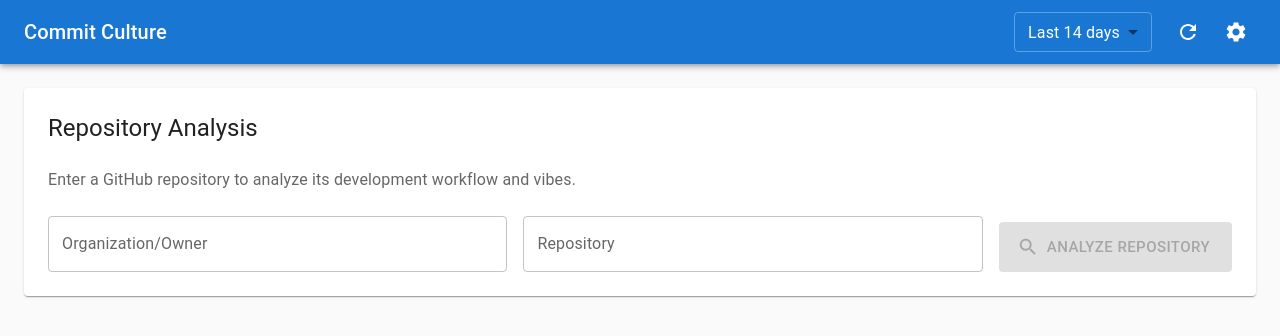
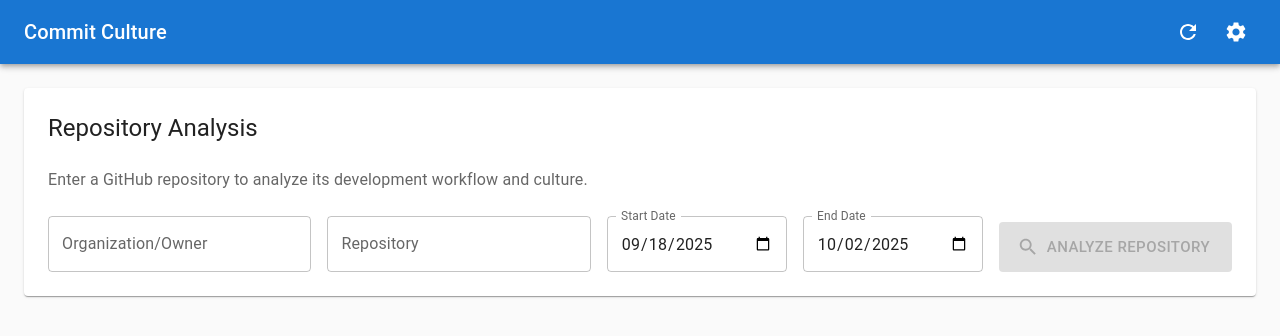
Before and after one commit to ChrisTimperley/check-the-vibes, a React (Vite) app in the folder frontend/: page / in a window 1280 px wide. Shown: the top 336 px of the page. Built offline with nearby package versions, Linux system fonts and the light colour scheme.

Commit message:
feature: added date selection dropdown

```diff
--- a/frontend/src/MuiApp.tsx
+++ b/frontend/src/MuiApp.tsx
@@ -22,16 +22,29 @@
 
 function App() {
   const [data, setData] = useState(mockAnalysisData);
-  const [timeWindow, setTimeWindow] = useState('14');
   const [owner, setOwner] = useState('');
   const [repo, setRepo] = useState('');
   const [isAnalyzing, setIsAnalyzing] = useState(false);
   const [hasAnalyzed, setHasAnalyzed] = useState(false);
   const [showRepositoryInput, setShowRepositoryInput] = useState(false);
 
+  // Initialize dates: default to last 14 days
+  const getDefaultStartDate = () => {
+    const date = new Date();
+    date.setDate(date.getDate() - 14);
+    return date.toISOString().split('T')[0];
+  };
+
+  const getDefaultEndDate = () => {
+    return new Date().toISOString().split('T')[0];
+  };
+
+  const [startDate, setStartDate] = useState(getDefaultStartDate());
+  const [endDate, setEndDate] = useState(getDefaultEndDate());
+
   const fetchAnalysisData = async () => {
-    if (!owner || !repo) {
-      console.log('Owner and repo are required');
+    if (!owner || !repo || !startDate || !endDate) {
+      console.log('Owner, repo, and dates are required');
       return;
     }
 
@@ -39,13 +52,15 @@
     try {
       console.log('Fetching analysis data from API...');
       const repoName = `${owner}/${repo}`;
-      const since = new Date();
-      since.setDate(since.getDate() - Number(timeWindow));
+      const fromDate = new Date(startDate);
+      const toDate = new Date(endDate);
+      // Set to end of day for the end date
+      toDate.setHours(23, 59, 59, 999);
 
       const response = await fetch(
         `http://localhost:8000/analyze?repo=${encodeURIComponent(repoName)}&from=${encodeURIComponent(
-          since.toISOString()
-        )}&to=${encodeURIComponent(new Date().toISOString())}`
+          fromDate.toISOString()
+        )}&to=${encodeURIComponent(toDate.toISOString())}`
       );
 
       if (!response.ok) {
@@ -75,12 +90,12 @@
     fetchAnalysisData();
   };
 
-  // Only automatically re-fetch when time window changes (after initial analysis)
+  // Only automatically re-fetch when dates change (after initial analysis)
   useEffect(() => {
     if (hasAnalyzed && owner && repo && !showRepositoryInput) {
       fetchAnalysisData();
     }
-  }, [timeWindow]);
+  }, [startDate, endDate]);
 
   const handleRefresh = () => {
     console.log('Refreshing data...');
@@ -98,10 +113,6 @@
 
       <Header
         hasAnalyzed={hasAnalyzed}
-        owner={owner}
-        repo={repo}
-        timeWindow={timeWindow}
-        onTimeWindowChange={setTimeWindow}
         onRefresh={handleRefresh}
         onChangeRepository={handleChangeRepository}
       />
@@ -112,9 +123,13 @@
           <RepositoryInput
             owner={owner}
             repo={repo}
+            startDate={startDate}
+            endDate={endDate}
             isAnalyzing={isAnalyzing}
             onOwnerChange={setOwner}
             onRepoChange={setRepo}
+            onStartDateChange={setStartDate}
+            onEndDateChange={setEndDate}
             onAnalyze={handleAnalyze}
           />
         )}
--- a/frontend/src/components/Header.tsx
+++ b/frontend/src/components/Header.tsx
@@ -1,32 +1,15 @@
 import React from 'react';
-import {
-  AppBar,
-  Toolbar,
-  Typography,
-  Button,
-  IconButton,
-  Select,
-  MenuItem,
-  FormControl,
-} from '@mui/material';
+import { AppBar, Toolbar, Typography, Button, IconButton } from '@mui/material';
 import { Refresh, Settings, Edit } from '@mui/icons-material';
 
 interface HeaderProps {
   hasAnalyzed: boolean;
-  owner: string;
-  repo: string;
-  timeWindow: string;
-  onTimeWindowChange: (value: string) => void;
   onRefresh: () => void;
   onChangeRepository: () => void;
 }
 
 export const Header: React.FC<HeaderProps> = ({
   hasAnalyzed,
-  owner,
-  repo,
-  timeWindow,
-  onTimeWindowChange,
   onRefresh,
   onChangeRepository,
 }) => {
@@ -36,27 +19,6 @@
         <Typography variant="h6" component="div" sx={{ flexGrow: 1 }}>
           Commit Culture
         </Typography>
-
-        <FormControl
-          variant="outlined"
-          size="small"
-          sx={{ minWidth: 120, mr: 2 }}
-        >
-          <Select
-            value={timeWindow}
-            onChange={(e) => onTimeWindowChange(e.target.value)}
-            sx={{
-              color: 'white',
-              '& .MuiOutlinedInput-notchedOutline': {
-                borderColor: 'rgba(255,255,255,0.3)',
-              },
-            }}
-          >
-            <MenuItem value="7">Last 7 days</MenuItem>
-            <MenuItem value="14">Last 14 days</MenuItem>
-            <MenuItem value="30">Last 30 days</MenuItem>
-          </Select>
-        </FormControl>
 
         {hasAnalyzed && (
           <Button
--- a/frontend/src/components/RepositoryInput.tsx
+++ b/frontend/src/components/RepositoryInput.tsx
@@ -5,18 +5,26 @@
 interface RepositoryInputProps {
   owner: string;
   repo: string;
+  startDate: string;
+  endDate: string;
   isAnalyzing: boolean;
   onOwnerChange: (value: string) => void;
   onRepoChange: (value: string) => void;
+  onStartDateChange: (value: string) => void;
+  onEndDateChange: (value: string) => void;
   onAnalyze: () => void;
 }
 
 export const RepositoryInput: React.FC<RepositoryInputProps> = ({
   owner,
   repo,
+  startDate,
+  endDate,
   isAnalyzing,
   onOwnerChange,
   onRepoChange,
+  onStartDateChange,
+  onEndDateChange,
   onAnalyze,
 }) => {
   return (
@@ -25,7 +33,8 @@
         Repository Analysis
       </Typography>
       <Typography variant="body1" sx={{ mb: 3, color: 'text.secondary' }}>
-        Enter a GitHub repository to analyze its development workflow and vibes.
+        Enter a GitHub repository to analyze its development workflow and
+        culture.
       </Typography>
       <Box
         sx={{
@@ -51,12 +60,30 @@
           variant="outlined"
           sx={{ minWidth: 200, flex: 1 }}
         />
+        <TextField
+          label="Start Date"
+          type="date"
+          value={startDate}
+          onChange={(e) => onStartDateChange(e.target.value)}
+          variant="outlined"
+          InputLabelProps={{ shrink: true }}
+          sx={{ minWidth: 180 }}
+        />
+        <TextField
+          label="End Date"
+          type="date"
+          value={endDate}
+          onChange={(e) => onEndDateChange(e.target.value)}
+          variant="outlined"
+          InputLabelProps={{ shrink: true }}
+          sx={{ minWidth: 180 }}
+        />
         <Button
           variant="contained"
           size="large"
           startIcon={<Search />}
           onClick={onAnalyze}
-          disabled={!owner || !repo || isAnalyzing}
+          disabled={!owner || !repo || !startDate || !endDate || isAnalyzing}
           sx={{ py: 1.5, minWidth: 180 }}
         >
           {isAnalyzing ? 'Analyzing...' : 'Analyze Repository'}
```
